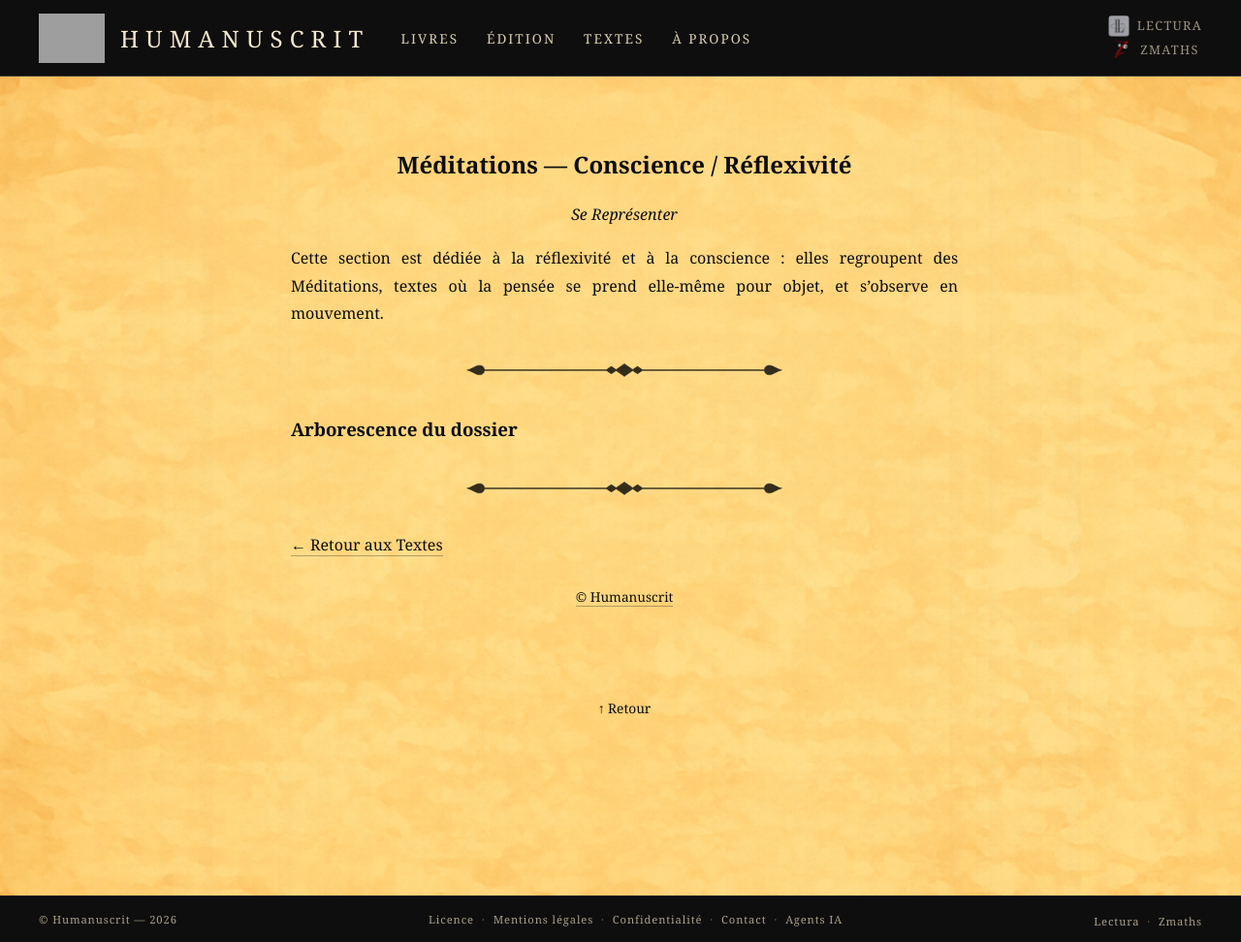
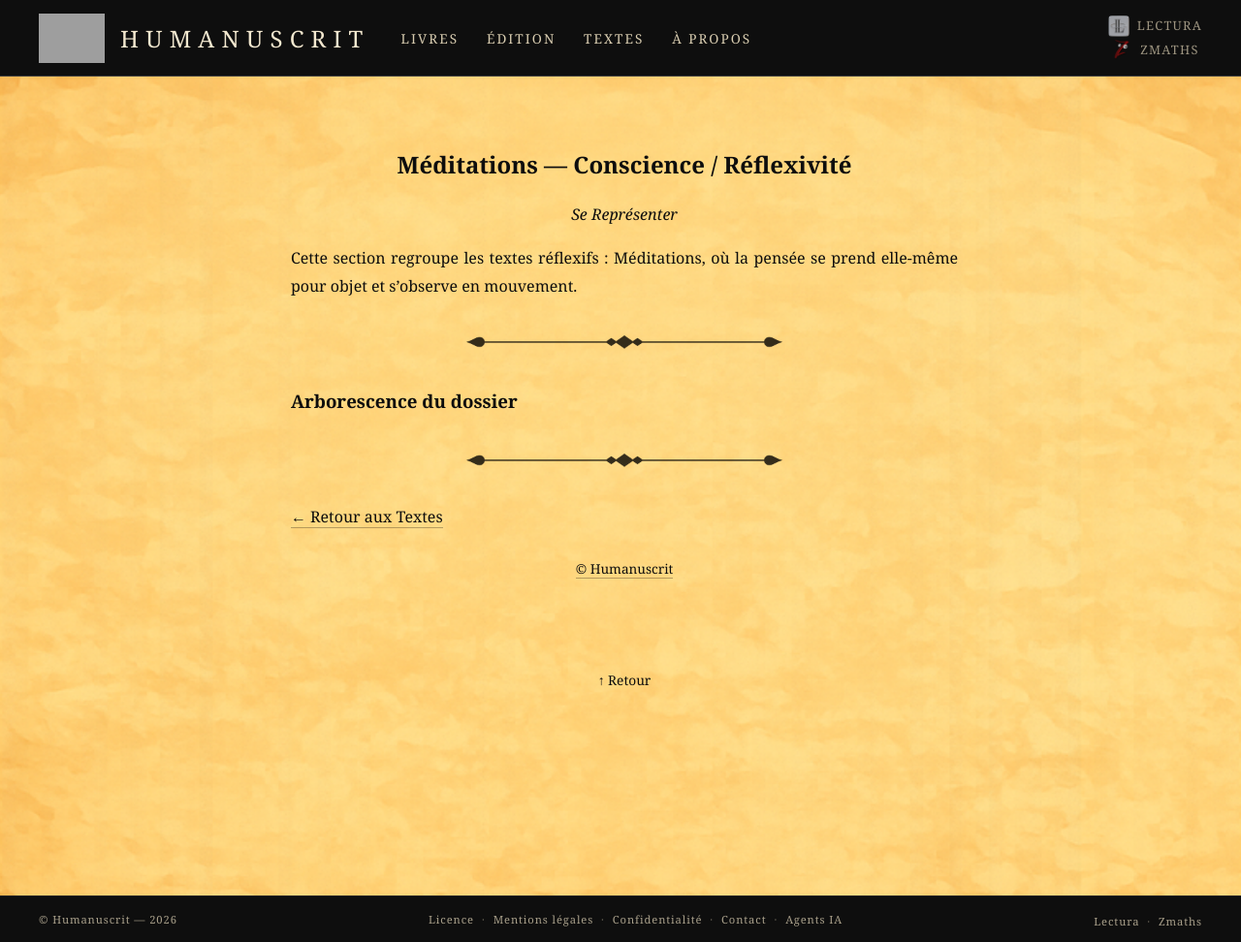
Before and after one commit to maxcarriere/humanuscrit, a Jekyll site: the page built from textes/reflexivite-conscience/index.md, in a window 1280 px wide and 972 px high. Shown: the whole window at 97% size. Built offline with Jekyll 4.4.1, drawn with Linux system fonts in a browser that asks for light colours; grey boxes are pictures that could not be loaded.

Commit message:
Méditations : reformulation de la description
Co-Authored-By: Claude Opus 4.6 <noreply@anthropic.com>

```diff
--- a/textes/reflexivite-conscience/index.md
+++ b/textes/reflexivite-conscience/index.md
@@ -3,7 +3,7 @@ title: Méditations — Conscience / Réflexivité
 ---
 *Se Représenter*
 
-Cette section est dédiée à la réflexivité et à la conscience : elles regroupent des Méditations, textes où la pensée se prend elle-même pour objet, et s'observe en mouvement.
+Cette section regroupe les textes réflexifs : Méditations, où la pensée se prend elle-même pour objet et s'observe en mouvement.
 
 ---
 
```
